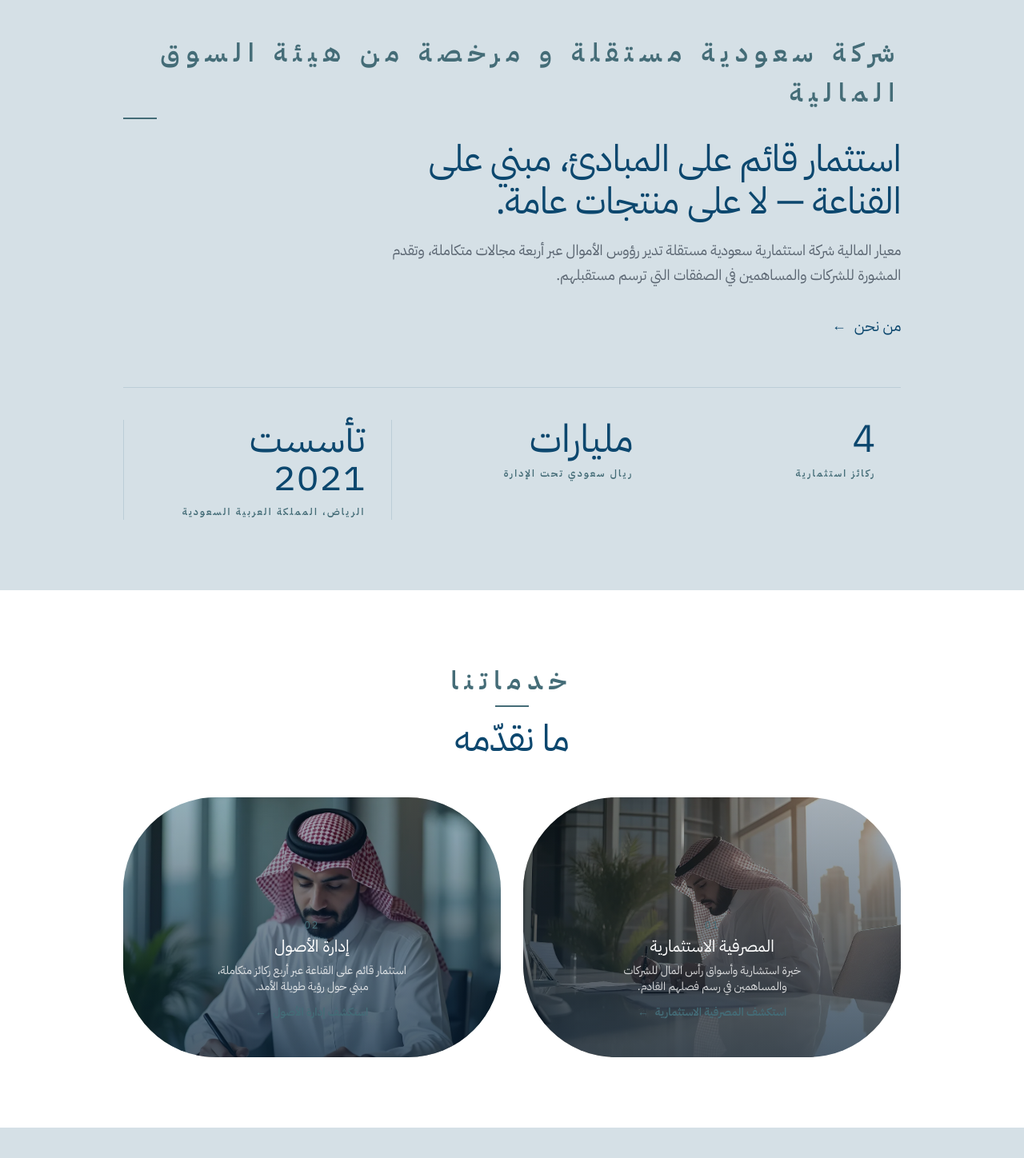
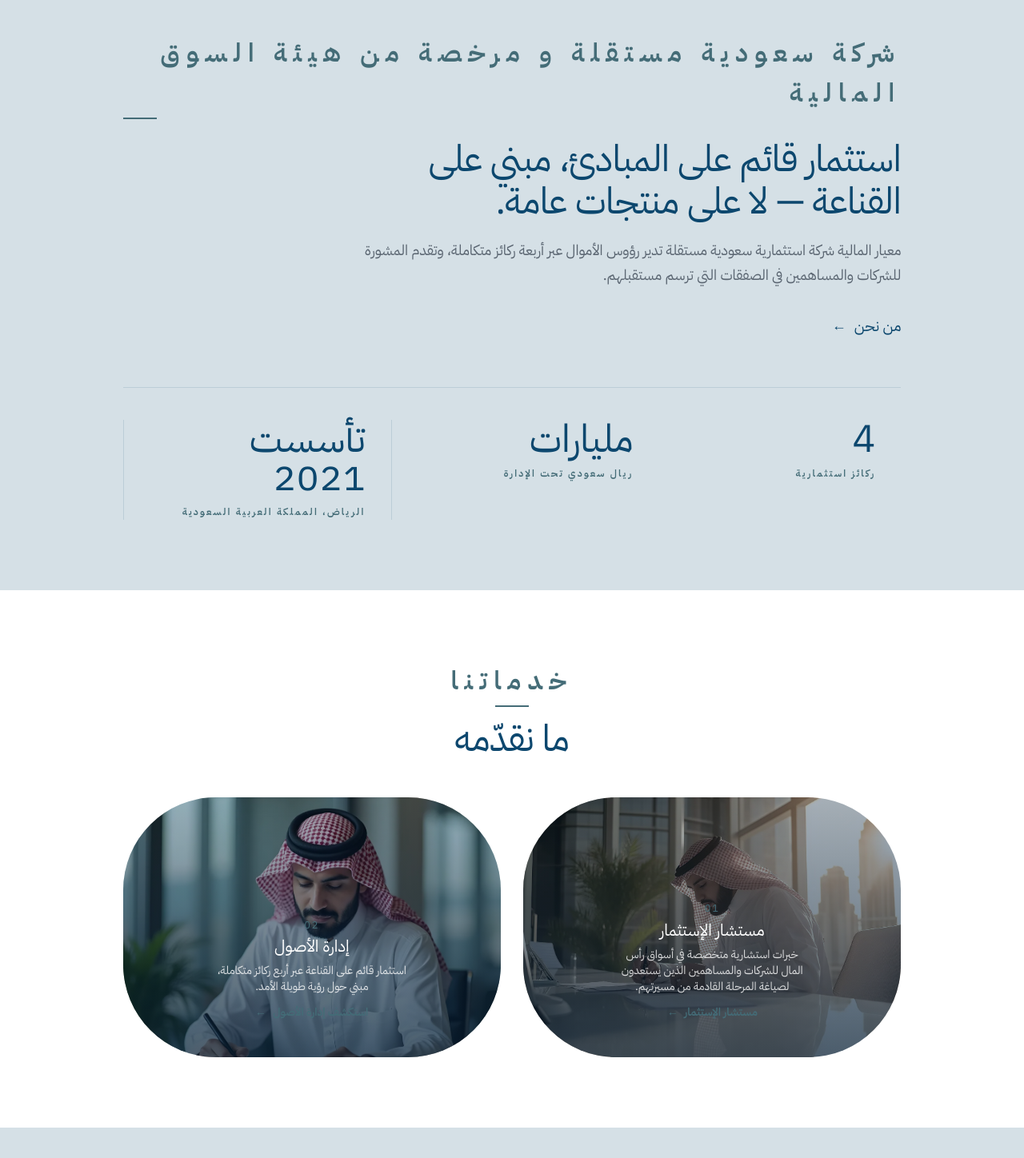
Before and after one commit to adnan-businessanalyst/miyar-capital, a Next.js app in the folder artifacts/miyar-capital/: page / in a window 1280 px wide. Shown: the part 818-2266 px from the top of the page at 80% size. Built offline with nearby package versions, Linux system fonts and the light colour scheme; no server answers.

Commit message:
Update Arabic homepage What We Do and Investment Banking service copy.

```diff
--- a/artifacts/miyar-capital/src/data/frontpage.ts
+++ b/artifacts/miyar-capital/src/data/frontpage.ts
@@ -194,7 +194,7 @@ export const AR: Record<TranslationKey, string> = {
   am_h: "إدارة أصول منظّمة حول أهداف المستثمر — عبر أربع ركائز.",
   fp_wwd_tag: "شركة سعودية مستقلة و مرخصة من هيئة السوق المالية",
   fp_wwd_h: "استثمار قائم على المبادئ، مبني على القناعة — لا على منتجات عامة.",
-  fp_wwd_lead: "معيار المالية شركة استثمارية سعودية مستقلة تدير رؤوس الأموال عبر أربعة مجالات متكاملة، وتقدم المشورة للشركات والمساهمين في الصفقات التي ترسم مستقبلهم.",
+  fp_wwd_lead: "معيار المالية شركة استثمارية سعودية مستقلة تدير رؤوس الأموال عبر أربعة ركائز متكاملة، وتقدم المشورة للشركات والمساهمين في الصفقات التي ترسم مستقبلهم.",
   fp_wwd_link: "من نحن",
   fp_wwd_link_url: "/who-we-are",
   fp_wwd_p1_n: "4",
@@ -214,9 +214,9 @@ export const AR: Record<TranslationKey, string> = {
   fp_prin_r3_body: " نتائج مالكي الوحدات تسبق مصلحة الشركة. صُمّم اقتصادنا لمكافأة الأداء والاستمرارية، لا لجمع الأصول لذاته.",
   fp_services_tag: "خدماتنا",
   fp_services_h: "ما نقدّمه",
-  fp_svc_ib: "المصرفية الاستثمارية",
-  fp_svc_ib_p: "خبرة استشارية وأسواق رأس المال للشركات والمساهمين في رسم فصلهم القادم.",
-  fp_svc_ib_link: "استكشف المصرفية الاستثمارية",
+  fp_svc_ib: "مستشار الإستثمار",
+  fp_svc_ib_p: "خبرات استشارية متخصصة في أسواق رأس المال للشركات والمساهمين الذين يستعدون لصياغة المرحلة القادمة من مسيرتهم.",
+  fp_svc_ib_link: "مستشار الإستثمار",
   fp_svc_ib_url: "/investment-banking",
   fp_svc_am: "إدارة الأصول",
   fp_svc_am_p: "استثمار قائم على القناعة عبر أربع ركائز متكاملة، مبني حول رؤية طويلة الأمد.",
```
